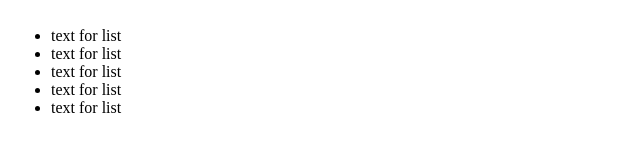
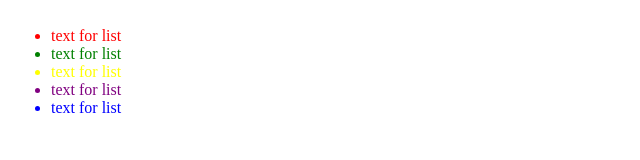
Before and after one commit to gads1/KFundS_Lesson4_CLASS, a plain HTML site: page index.html in a window 1280 px wide. Shown: the whole page, without its empty margins (0-640 px from the left). Drawn offline with Linux system fonts and the light colour scheme.

Commit message:
styles css

```diff
--- a/index.html
+++ b/index.html
@@ -5,17 +5,18 @@
     <meta http-equiv="X-UA-Compatible" content="IE=edge">
     <meta name="viewport" content="width=device-width, initial-scale=1.0">
     <title>Document</title>
+    <link rel="stylesheet" href="styles.css">
 </head>
 <body>
     <table>
         <tr>
             <td>
                 <ul>
-                    <li>text for list</li>
-                    <li>text for list</li>
-                    <li>text for list</li>
-                    <li>text for list</li>
-                    <li>text for list</li>
+                    <li class="red">text for list</li>
+                    <li class="green">text for list</li>
+                    <li class="yellow">text for list</li>
+                    <li class="purple">text for list</li>
+                    <li class="blue">text for list</li>
                 </ul>
             </td>
         </tr>
--- a/styles.css
+++ b/styles.css
@@ -0,0 +1,19 @@
+.red {
+    color: red;
+}
+
+.green {
+    color: green;
+}
+
+.yellow {
+    color: yellow;
+}
+
+.purple {
+    color: purple;
+}
+
+.blue {
+    color: blue;
+}
```
